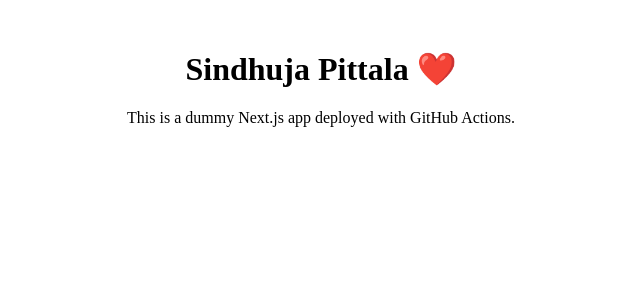
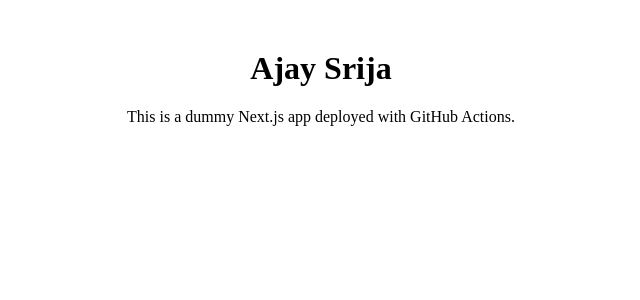
Before and after one commit to alaboinaajay0906/nextjs-app, a Next.js app: page / in a window 1280 px wide. Shown: the top 300 px of the page, without its empty margins (319-959 px from the left). Built offline with nearby package versions, Linux system fonts and the light colour scheme.

Commit message:
Final Commit

```diff
--- a/pages/index.js
+++ b/pages/index.js
@@ -1,7 +1,7 @@
 export default function Home() {
   return (
     <div style={{ textAlign: "center", marginTop: "50px" }}>
-      <h1>Sindhuja Pittala ❤️</h1>
+      <h1>Ajay Srija</h1>
       <p>This is a dummy Next.js app deployed with GitHub Actions.</p>
     </div>
   );
```
